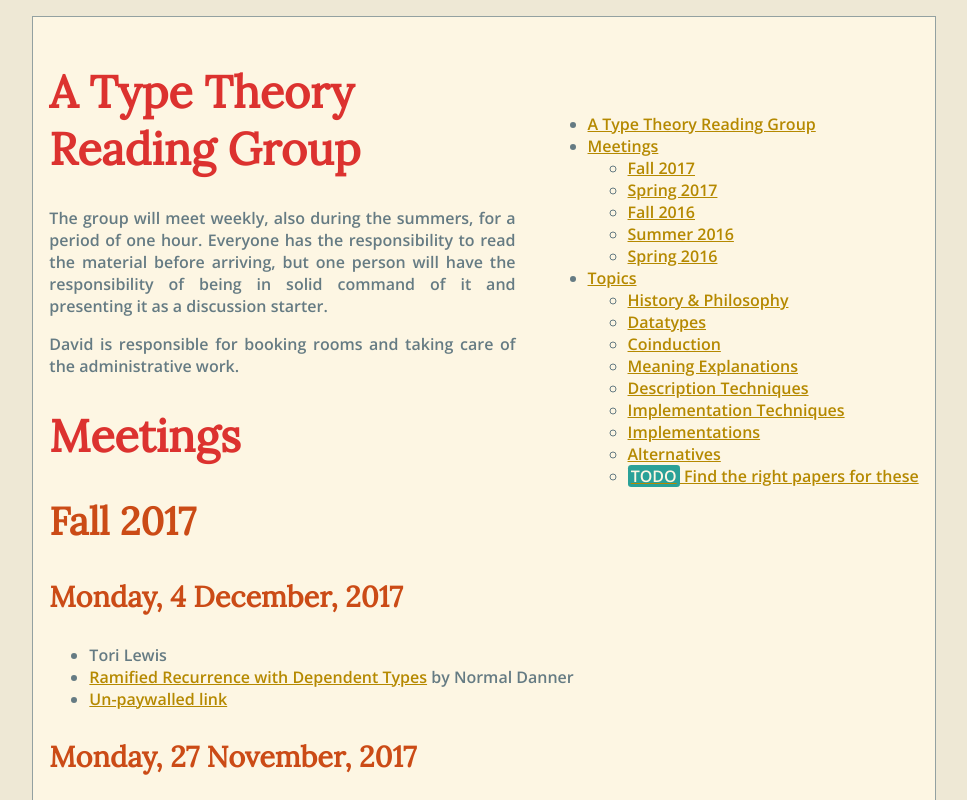
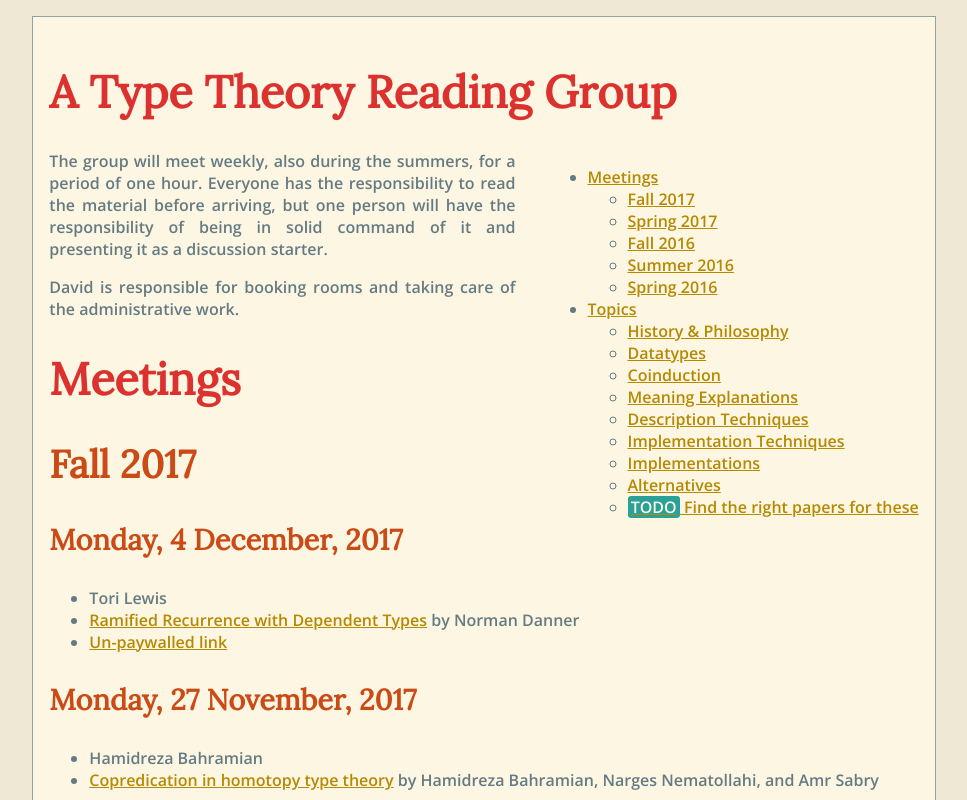
Before and after one commit to wonks/type-theory-reading-group, a plain HTML site: page index.html in a window 1280 px wide. Shown: the top 800 px of the page, without its empty margins (156-1123 px from the left). Drawn offline with nearby package versions, Linux system fonts and the light colour scheme.

Commit message:
Update title

```diff
--- a/index.html
+++ b/index.html
@@ -4,7 +4,7 @@
   <meta charset="utf-8">
   <meta name="generator" content="pandoc">
   <meta name="viewport" content="width=device-width, initial-scale=1.0, user-scalable=yes">
-  <title></title>
+  <title>A Type Theory Reading Group</title>
   <style type="text/css">code{white-space: pre;}</style>
   <link rel="stylesheet" href="main.css">
   <!--[if lt IE 9]>
@@ -12,9 +12,11 @@
   <![endif]-->
 </head>
 <body>
+<header>
+<h1 class="title">A Type Theory Reading Group</h1>
+</header>
 <nav id="TOC">
 <ul>
-<li><a href="#a-type-theory-reading-group">A Type Theory Reading Group</a></li>
 <li><a href="#meetings">Meetings</a><ul>
 <li><a href="#fall-2017">Fall 2017</a></li>
 <li><a href="#spring-2017">Spring 2017</a></li>
@@ -35,7 +37,6 @@
 </ul></li>
 </ul>
 </nav>
-<h1 id="a-type-theory-reading-group">A Type Theory Reading Group</h1>
 <p>The group will meet weekly, also during the summers, for a period of one hour. Everyone has the responsibility to read the material before arriving, but one person will have the responsibility of being in solid command of it and presenting it as a discussion starter.</p>
 <p>David is responsible for booking rooms and taking care of the administrative work.</p>
 <h1 id="meetings">Meetings</h1>
@@ -43,7 +44,7 @@
 <h3 id="monday-4-december-2017">Monday, 4 December, 2017</h3>
 <ul>
 <li>Tori Lewis</li>
-<li><a href="https://link.springer.com/chapter/10.1007/3-540-45413-6_11">Ramified Recurrence with Dependent Types</a> by Normal Danner</li>
+<li><a href="https://link.springer.com/chapter/10.1007/3-540-45413-6_11">Ramified Recurrence with Dependent Types</a> by Norman Danner</li>
 <li><a href="https://goo.gl/vrbWug">Un-paywalled link</a></li>
 </ul>
 <h3 id="monday-27-november-2017">Monday, 27 November, 2017</h3>
--- a/main.css
+++ b/main.css
@@ -304,7 +304,6 @@ h6 {
 nav#TOC {
   float: right;
   margin-left: 2em;
-  margin-top: 4em;
 }
 p {
   text-align: justify;
```
Also changed, not shown: 1 other file.
